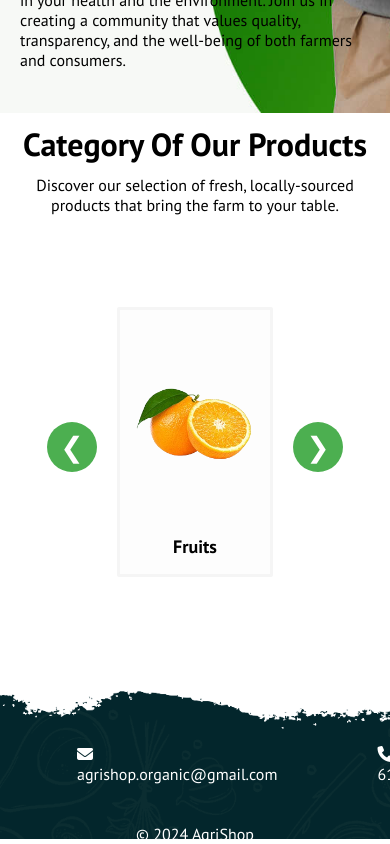
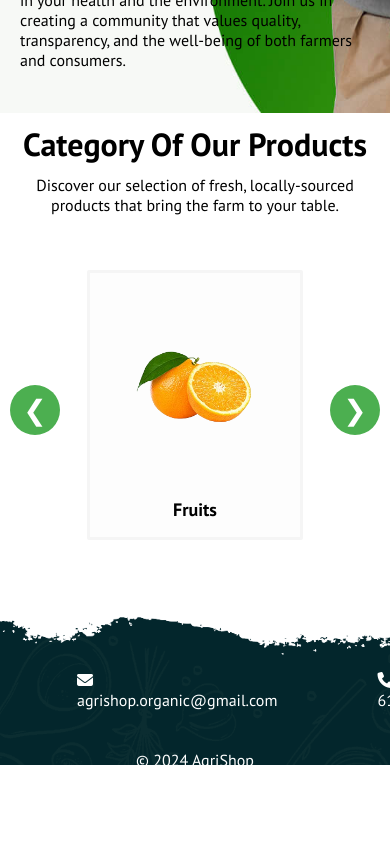
Before and after one commit to MKristinaa/AgriShop-React, a React (Create React App) app: page / in a window 390 px wide. Shown: the part 2720-3564 px from the top of the page. After the commit the page ends 3490 px from the top, so only its background shows below. Built offline with nearby package versions, Linux system fonts and the light colour scheme.

Commit message:
Updated Home.css for better responsiveness

```diff
--- a/src/components/pages/Home.css
+++ b/src/components/pages/Home.css
@@ -367,9 +367,9 @@ button:hover{
     width: 100%;
   }
 
-  .carousel-wrapper {
+  /* .carousel-wrapper {
     padding: 10%;
-  }
+  } */
 
   .carousel-arrow {
     margin: 10px 0;
```
